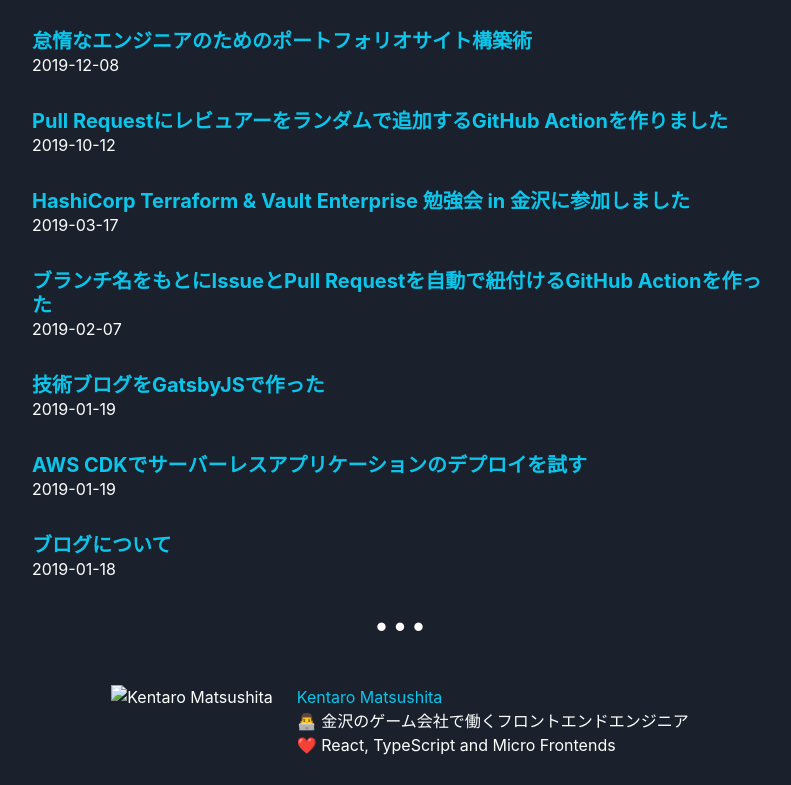
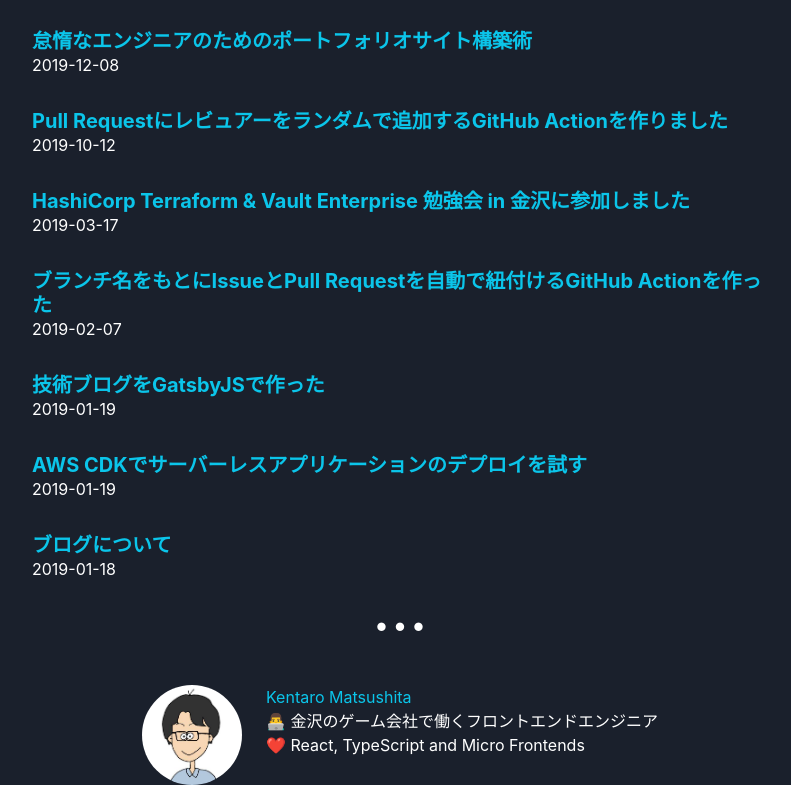
Before and after one commit to kentaro-m/learn-something-new, a Gatsby site: page / in a window 1280 px wide. Shown: the part 695-1480 px from the top of the page, without its empty margins (240-1031 px from the left). Before the commit the page ends 1452 px from the top, so only its background shows below. Built offline with nearby package versions, Linux system fonts and the light colour scheme; Gatsby itself is replaced by a stand-in of ours; some packages are replaced by stand-ins of ours.

Commit message:
Fix broken image

```diff
--- a/src/components/Bio.tsx
+++ b/src/components/Bio.tsx
@@ -1,5 +1,6 @@
 import React from 'react'
 import { StaticQuery, graphql } from 'gatsby'
+import { GatsbyImage, getImage } from 'gatsby-plugin-image'
 import { Flex, Box, Text, Link, Image } from '@chakra-ui/react'
 
 function Bio() {
@@ -8,14 +9,16 @@
       query={bioQuery}
       render={data => {
         const { author } = data.site.siteMetadata
+        const image = getImage(data.avatar)
         return (
           <Flex justifyContent='center'>
             <Box mr={[3, 6]}>
-              <Image
-                src={data.avatar.childImageSharp.gatsbyImageData.src}
-                srcSet={data.avatar.childImageSharp.gatsbyImageData.srcSet}
+              {image && <Image
+                as={GatsbyImage}
+                image={image}
                 alt={author}
-              />
+                borderRadius='50%'
+              />}
             </Box>
             <Box>
               <Link href='https://kentarom.com/'>
@@ -38,7 +41,13 @@
 const bioQuery = graphql`query BioQuery {
   avatar: file(absolutePath: {regex: "/avatar.jpeg/"}) {
     childImageSharp {
-      gatsbyImageData(width: 100, height: 100, layout: FIXED)
+      gatsbyImageData(
+        width: 100
+        height: 100
+        layout: FIXED
+        placeholder: BLURRED
+        formats: [AUTO, WEBP, AVIF]
+      )
     }
   }
   site {
```
